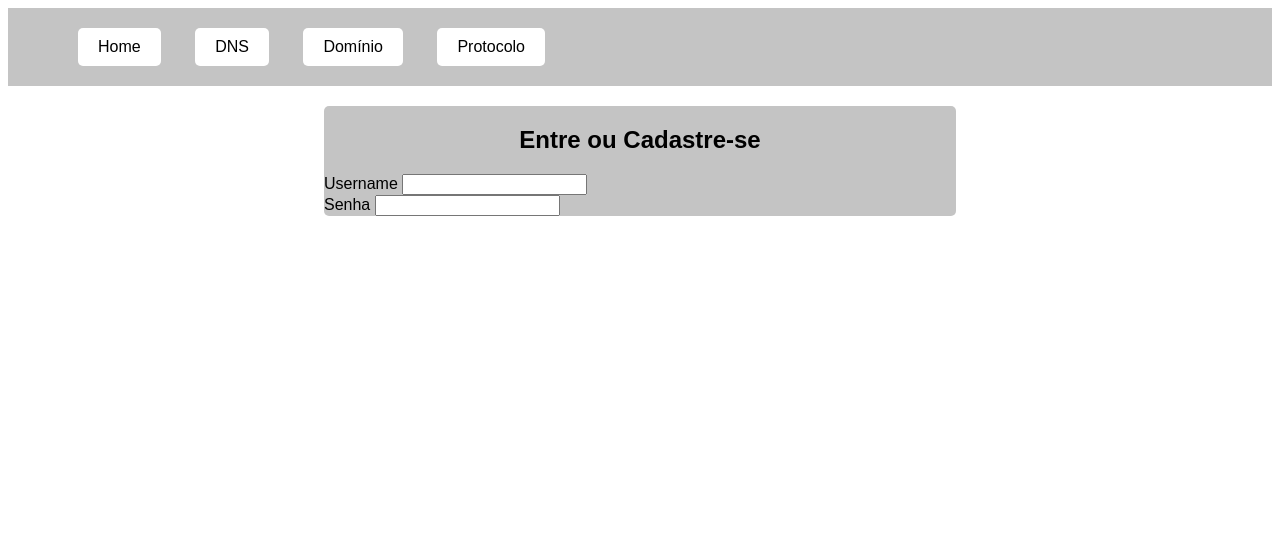
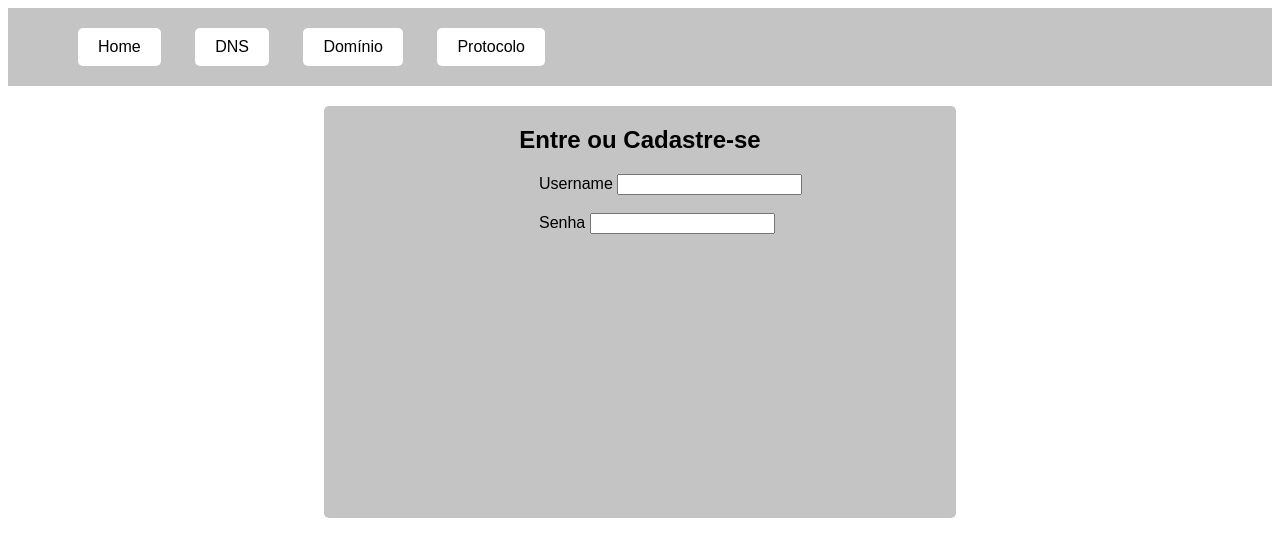
Before and after one commit to diogogomes3/Primeira-tarefa-Sabion, a plain HTML site: page pages/login/login.html in a window 1280 px wide. Drawn offline with Linux system fonts and the light colour scheme; files whose address does not match are found by name.

Commit message:
login corrigido

```diff
--- a/styles/login.css
+++ b/styles/login.css
@@ -1,10 +1,15 @@
 .text-boxies {
-    width: 50%;
+    width: 50%; height: 50%;
     border-radius: 5px;
     background-color: #c4c4c4;
     margin: auto;
+    padding-bottom: 20px;
 }
 .text-boxies h1 {
     padding-top: 20px;
     text-align: center;
 }
+#username, #senha {
+    padding-left: 215px;  padding-bottom: 20px;
+    display: inline-block;
+}
```
Also changed, not shown: pages/login/login.html (+0 -1 lines).
